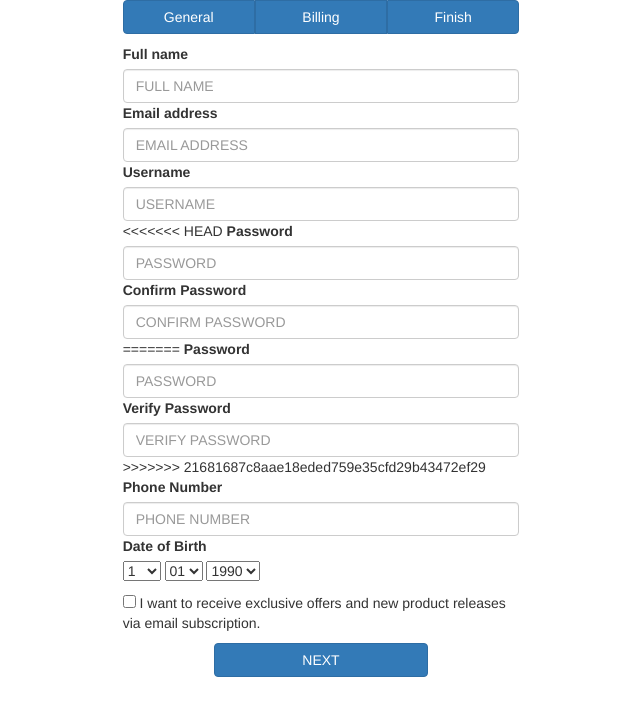
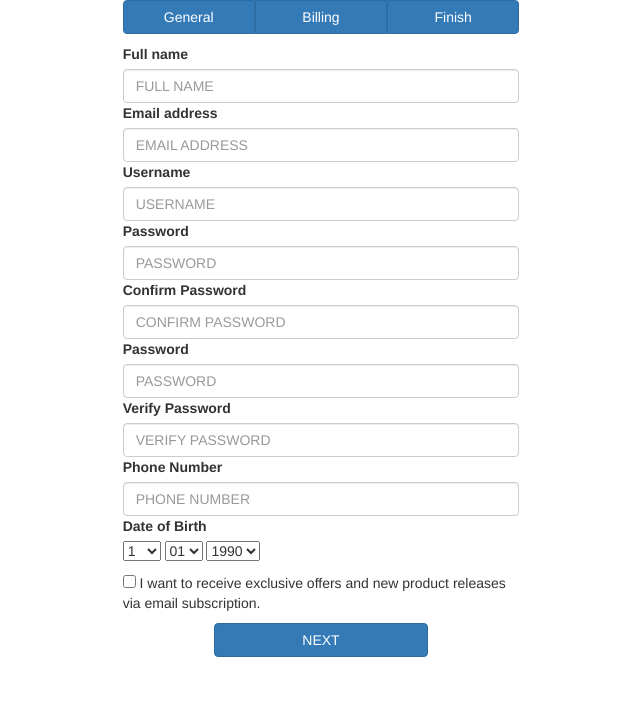
Before and after one commit to Hinriks/CaptainConsole, a Django app: template templates/signup_general.html in a window 1280 px wide. Shown: the top 716 px of the page, without its empty margins (319-959 px from the left). Run offline with Django 3.2, Linux system fonts and the light colour scheme; the template is opened without the code that fills it, so the values that code supplies are empty; some libraries are stand-ins or nearby versions.

Commit message:
added html&css to files

```diff
--- a/templates/signup_general.html
+++ b/templates/signup_general.html
@@ -35,7 +35,6 @@
     </div>
 
     <div class="col-md-12">
-<<<<<<< HEAD
         <label for="formGroupExampleInput">Password</label>
         <input class="form-control" type="password" placeholder="PASSWORD">
     </div>
@@ -43,7 +42,6 @@
     <div class="col-md-12">
         <label for="formGroupExampleInput">Confirm Password</label>
         <input class="form-control" type="password" placeholder="CONFIRM PASSWORD">
-=======
         <label>Password</label>
         <input class="form-control" type="text" placeholder="PASSWORD">
     </div>
@@ -51,7 +49,6 @@
     <div class="col-md-12">
         <label>Verify Password</label>
         <input class="form-control" type="text" placeholder="VERIFY PASSWORD">
->>>>>>> 21681687c8aae18eded759e35cfd29b43472ef29
     </div>
 
     <div class="col-md-12">
```
